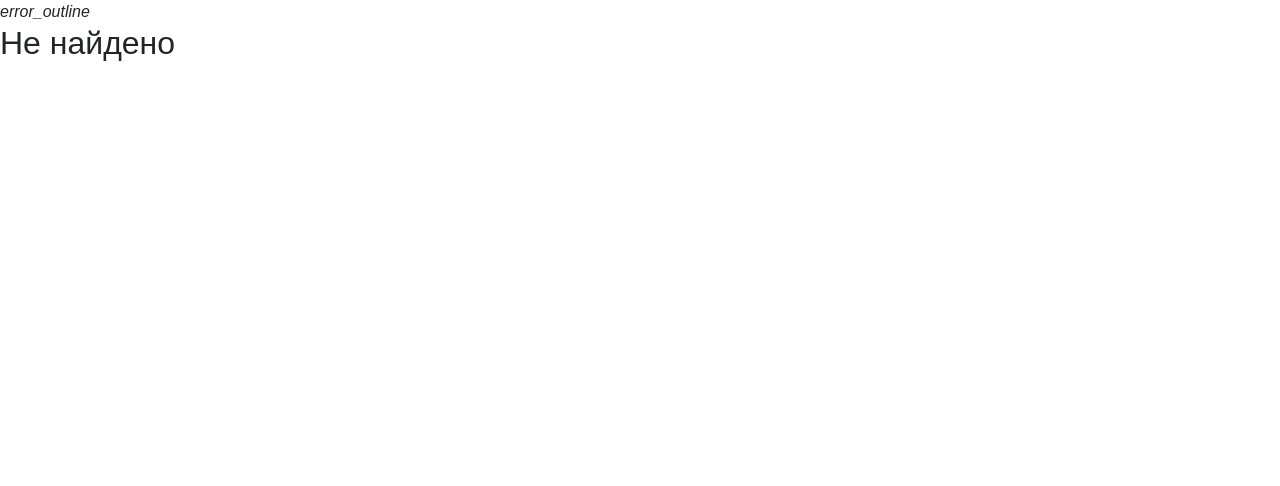
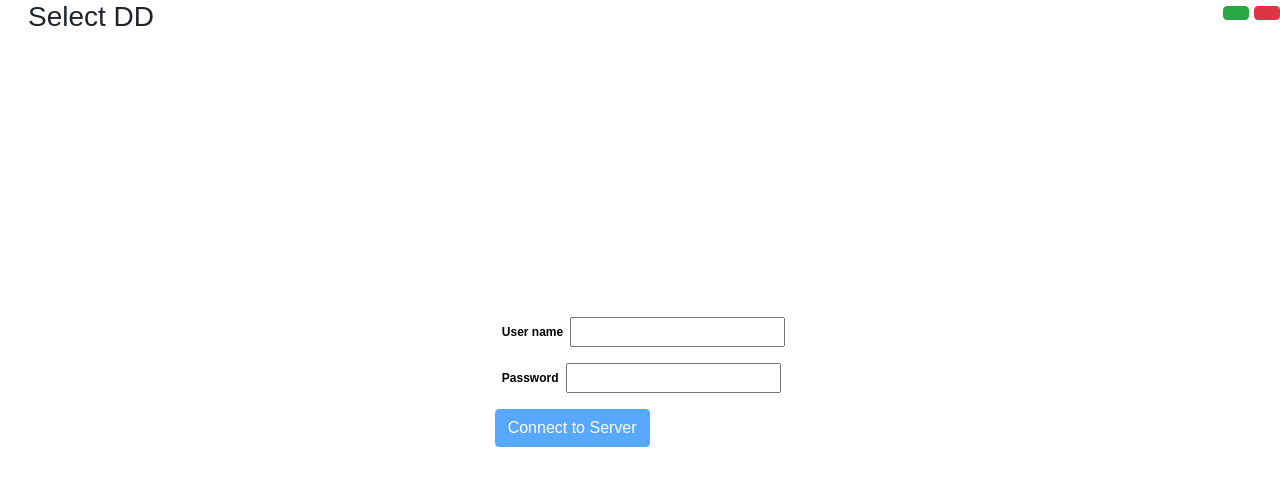
Before and after one commit to Orudnev/ViewDocHtml5, a React (Create React App) app: page /selectDD in a window 1280 px wide. Shown: the top 486 px of the page. Built offline with nearby package versions, Linux system fonts and the light colour scheme; no server answers; the HTML template or start-up script is replaced by a standard one.

Commit message:
- page template is implemented
- SelectDD page is implemented

```diff
--- a/src/AppRoute.jsx
+++ b/src/AppRoute.jsx
@@ -1,7 +1,7 @@
 import React, { Component } from 'react';
 import { Route, Switch, withRouter } from 'react-router-dom';
 import Login from './pages/Login';
-
+import SelectDD from './pages/SelectDD';
 import Content from './components/Content';
 import NotFound from './pages/NotFound';
 
@@ -23,6 +23,7 @@ class App extends Component {
                     <Switch>
                         <Route exact path="/" component={Login} />
                         <Route path="/login" render={props => <Login onLogin={this.login} />} />
+                        <Route path="/selectDD" render={props => <SelectDD onLogin={this.login} />} />
                         <Route component={NotFound} />
                     </Switch>
                 </Content>
--- a/src/common.css
+++ b/src/common.css
@@ -1,3 +1,15 @@
+.pageBody-Container{
+    display: flex;
+    justify-content: center;
+    align-items: center;
+    height: 87vh;
+}
+
+.pageToolbar{
+    display: flex;
+    justify-content: space-around;
+}
+
 .labelDlg{
 display: inline;
     padding: .2em .6em .3em;
@@ -8,3 +20,18 @@ display: inline;
     text-align: center;
     vertical-align: baseline;
 }
+
+.marginR1em{
+    margin-right: 1em;
+}
+.marginR5px{
+    margin-right: 5px;
+}
+
+
+.marginRA{
+    margin-right: auto;
+}
+.displayIB{
+    display: inline-block;
+}
--- a/src/pages/Login.jsx
+++ b/src/pages/Login.jsx
@@ -46,7 +46,7 @@ class Login extends React.Component {
         this.appSet.user = this.state.user;
         this.appSet.password = this.state.password;
         ut.pStorage.setAppSettings(this.appSet);
-        this.props.history.push('/blablabla/vvv');
+        this.props.history.push('/selectDD');
     }
 
 
--- /dev/null
+++ b/src/pages/SelectDD.jsx
@@ -0,0 +1,112 @@
+import React, { Component } from 'react';
+import { browserHistory } from 'react-router';
+import 'bootstrap/dist/css/bootstrap.css';
+import '../common.css';
+import './SelectDD.css';
+import locale from '../Locale.js';
+import ut from '../utils/Cutil.js';
+
+class SelectDD extends React.Component {
+
+    constructor(){
+        super();
+        this.appSet = ut.pStorage.getAppSettings();
+        this.state = {
+            user:this.appSet.user,
+            password:this.appSet.password,
+            rememberCredentials:this.appSet.rememberCredentials,
+            btnSubmitDisabled:!this.appSet.user || !this.appSet.password
+        }
+        this.handleChangeRCred = this.handleChangeRCred.bind(this);
+        this.handleChangeText = this.handleChangeText.bind(this);
+        this.setCtrlState = this.setCtrlState.bind(this);
+        console.log(ut.pStorage);
+    }
+
+    handleChangeRCred(event){
+        this.setState({
+            rememberCredentials:event.target.checked
+        });
+    }
+
+    handleChangeText(event){
+        let dataField = event.target.getAttribute('datafield');
+        let jsonStr = `{"${dataField}":"${event.target.value}"}`;
+        let newValue = JSON.parse(jsonStr);
+        this.setState(newValue,this.setCtrlState);
+    }
+    setCtrlState(){
+        this.setState({btnSubmitDisabled: !this.state.user || !this.state.password});
+    }
+
+    handleClick = event => {
+        event.preventDefault();
+        this.appSet.rememberCredentials = this.state.rememberCredentials;
+        this.appSet.user = this.state.user;
+        this.appSet.password = this.state.password;
+        ut.pStorage.setAppSettings(this.appSet);
+        this.props.history.push('/blablabla/vvv');
+    }
+
+
+
+    render() {
+        return (
+            <div className="panel panel-default">
+                <div className="panel-heading">
+                    <div className="pageToolbar">
+                    <h3 className="panel-title marginRA">
+                        <span className="marginR1em glyphicon glyphicon-th-list">
+                        </span>
+                        {locale.SelectDsn_Title}
+                    </h3>
+                    <div className="">
+                        <button className="btn btn-success btn-xs glyphicon glyphicon-ok marginR5px">
+                        </button>
+                    </div>
+                    <div className="">
+                        <button className="btn btn-danger btn-xs glyphicon glyphicon-remove">
+                        </button>
+                    </div>
+                    </div>
+                </div>
+                <div className="panel-body ">
+                    <form onSubmit={this.onSubmit} className="pageBody-Container">
+                        <div id="loginForm" className="panel panel-primary ">
+                            <div className="panel-body">
+                                <div className="form-group">
+                                    <label className="labelDlg" >{locale.loginPage_UserName}</label>
+                                    <input className="pull-right"
+                                        type="text"
+                                        datafield="user"
+                                        onChange={this.handleChangeText}
+                                        value={this.state.user} />
+                                </div>
+                                <div className="form-group ">
+                                    <div >
+                                    <label className="labelDlg" >{locale.loginPage_Password}</label>
+                                        <input className="pull-right"
+                                            type="password"
+                                            datafield="password"
+                                            onChange={this.handleChangeText}
+                                            value={this.state.password} />
+                                    </div>
+                                </div>
+                                <div className="form-group ">
+                                    <button type="submit" className="btn btn-primary btn-xs pull-right "
+                                            disabled={this.state.btnSubmitDisabled}
+                                            onClick={this.handleClick}
+                                            >
+                                            {locale.loginPage_ConnectToServer}
+                                    </button>
+                                </div>
+                            </div>
+                        </div>
+                    </form>
+                </div>
+            </div>
+        );
+    }
+}
+
+export default SelectDD;
```
Also changed, not shown: src/pages/SelectDD.css (added).
